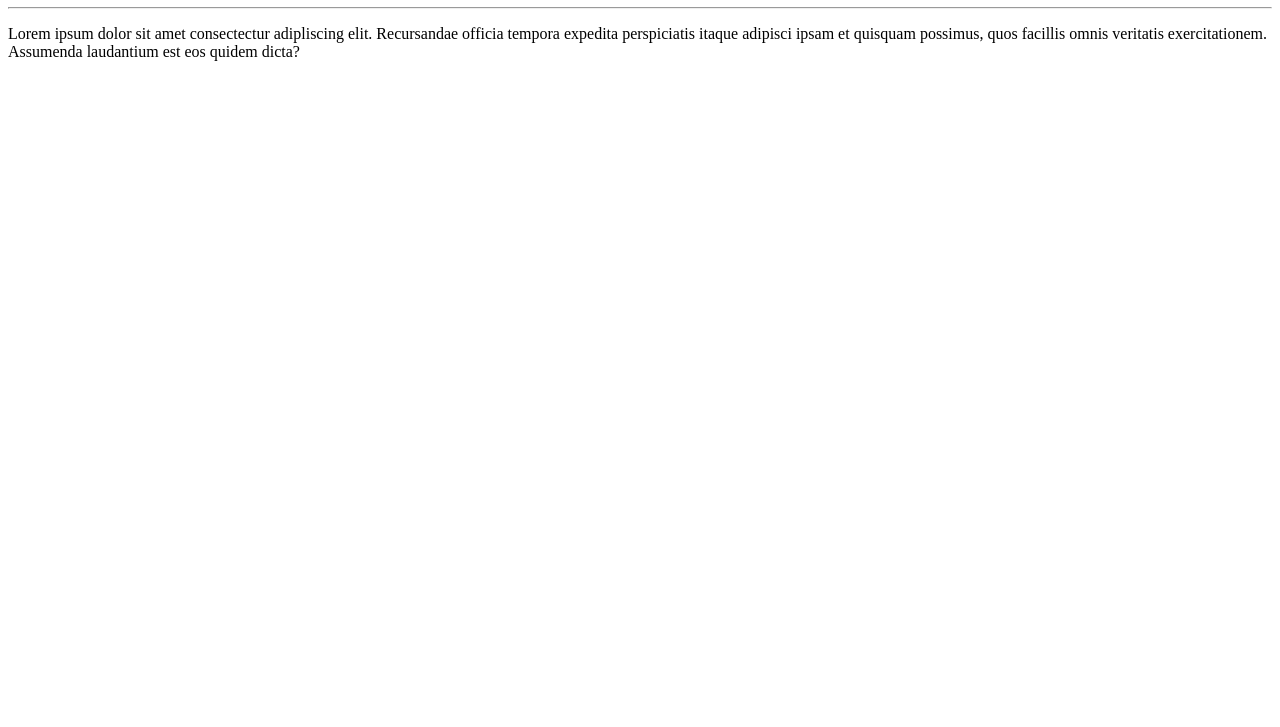
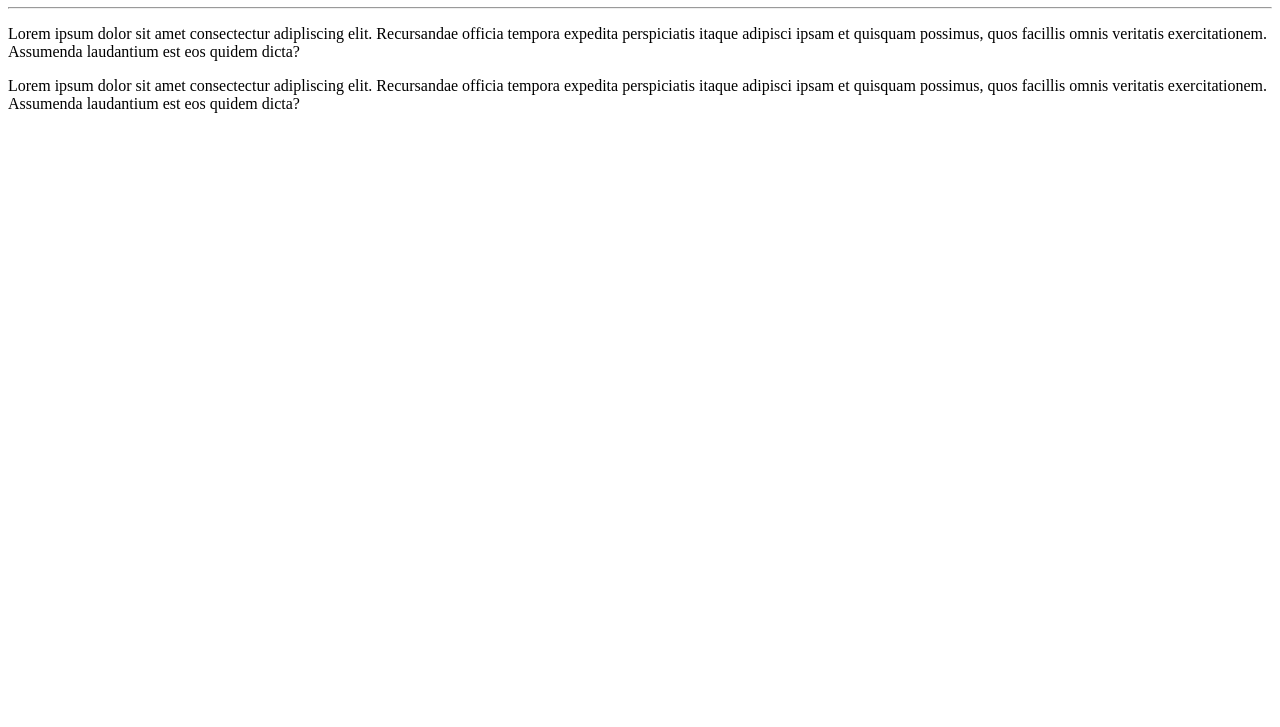
Before and after one commit to matheusrod25/Ola-Mundo, a plain HTML site: page site-exemplo/index.html in a window 1280 px wide. Shown: the part 73-800 px from the top of the page. Drawn offline with Linux system fonts and the light colour scheme.

Commit message:
Adicionei um parágrafo

```diff
--- a/site-exemplo/index.html
+++ b/site-exemplo/index.html
@@ -11,5 +11,8 @@
     <p>Lorem ipsum dolor sit amet consectectur adipliscing elit.
         Recursandae officia tempora expedita perspiciatis itaque adipisci ipsam et quisquam possimus,
         quos facillis omnis veritatis exercitationem. Assumenda laudantium est eos quidem dicta?<p>
+    <p>Lorem ipsum dolor sit amet consectectur adipliscing elit.
+        Recursandae officia tempora expedita perspiciatis itaque adipisci ipsam et quisquam possimus,
+        quos facillis omnis veritatis exercitationem. Assumenda laudantium est eos quidem dicta?</p>
 <body>
 <html>
```
